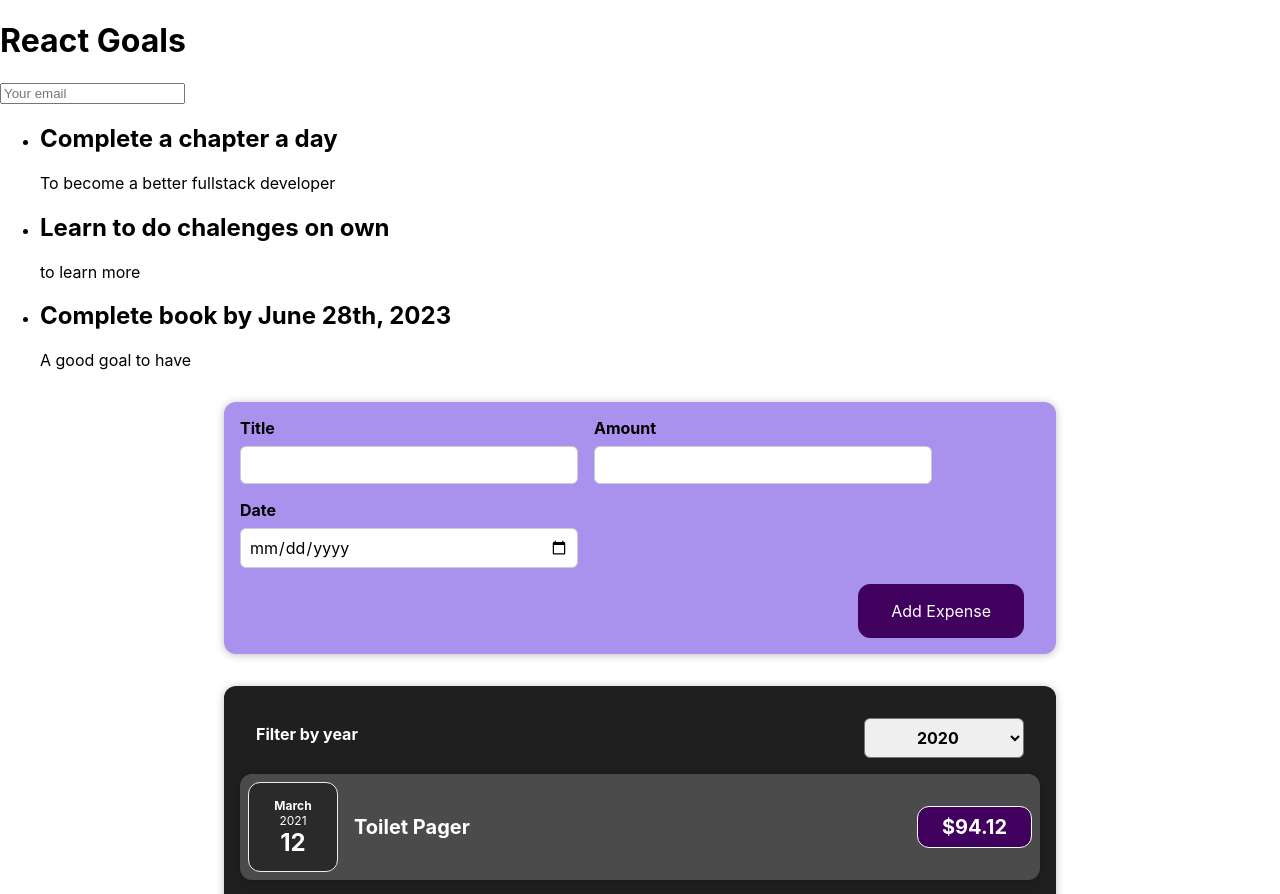
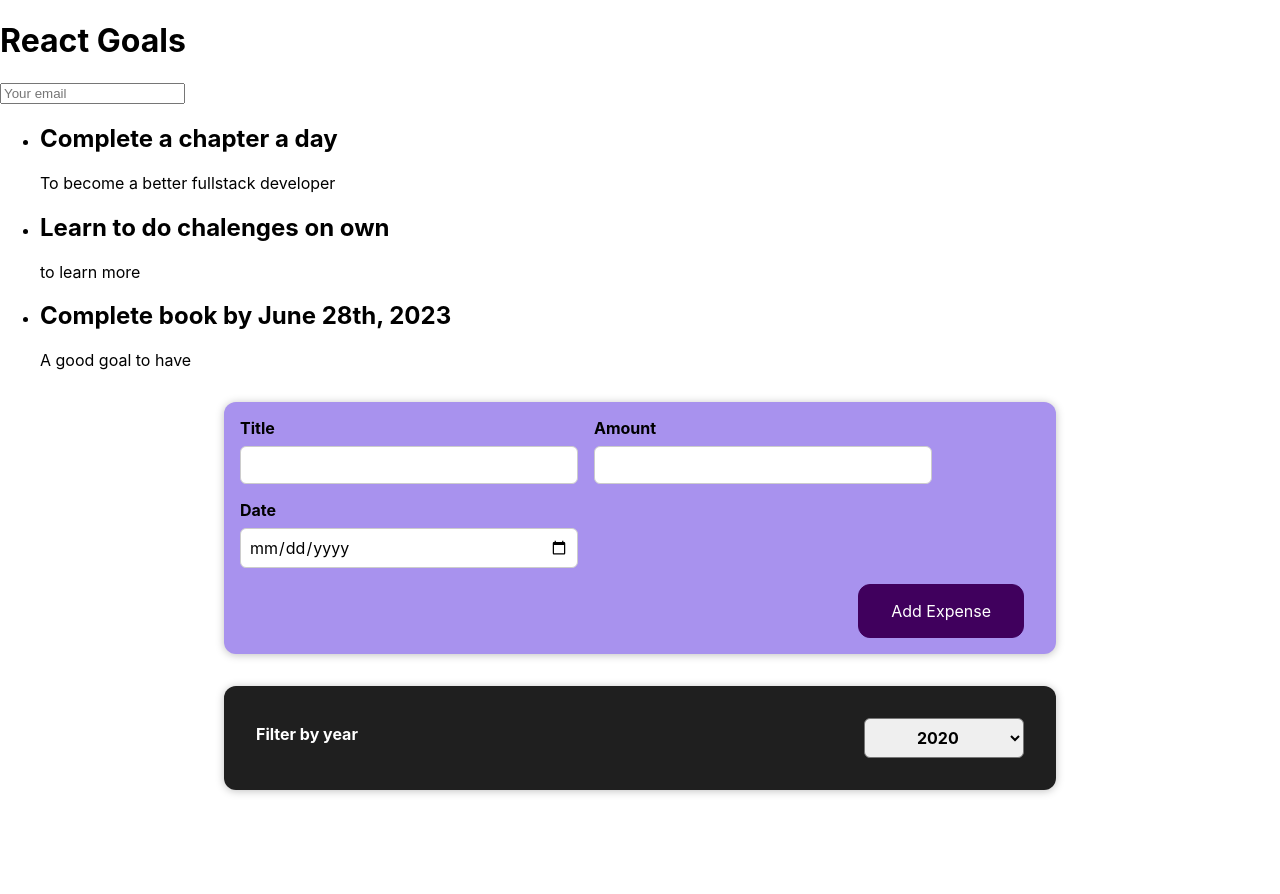
Before and after one commit to jripke74/react-bk-0001, a React (Create React App) app: page / in a window 1280 px wide. Shown: the top 894 px of the page. After the commit the page ends 822 px from the top, so only its background shows below. Built offline with nearby package versions, Linux system fonts and the light colour scheme; the HTML template or start-up script is replaced by a standard one.

Commit message:
add filteredExpenses

```diff
--- a/src/components/Expenses/Expenses.js
+++ b/src/components/Expenses/Expenses.js
@@ -12,13 +12,17 @@
     setFilteredYear(selectedYear);
   };
 
+  const filteredExpenses = props.items.filter(expense => {
+    return expense.date.getFullYear().toString() === filteredYear;
+  });
+
   return (
     <Card className="expenses">
       <ExpensesFilter
         selected={filteredYear}
         onChangeFilter={filterChangeHandler}
       />
-      {props.items.map((expense) => (
+      {filteredExpenses.map((expense) => (
         <ExpenseItem
           key={expense.id}
           title={expense.title}
```
